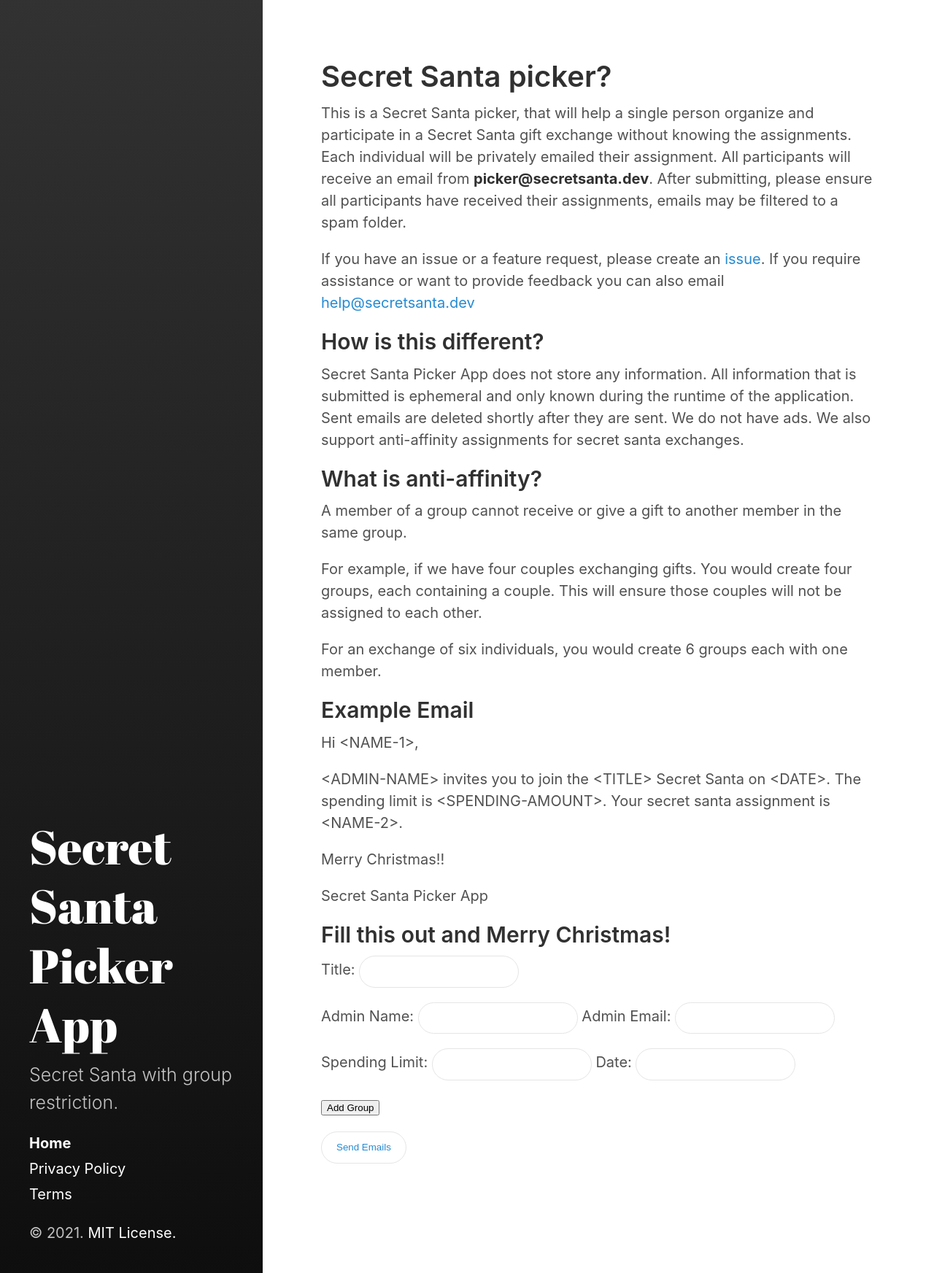
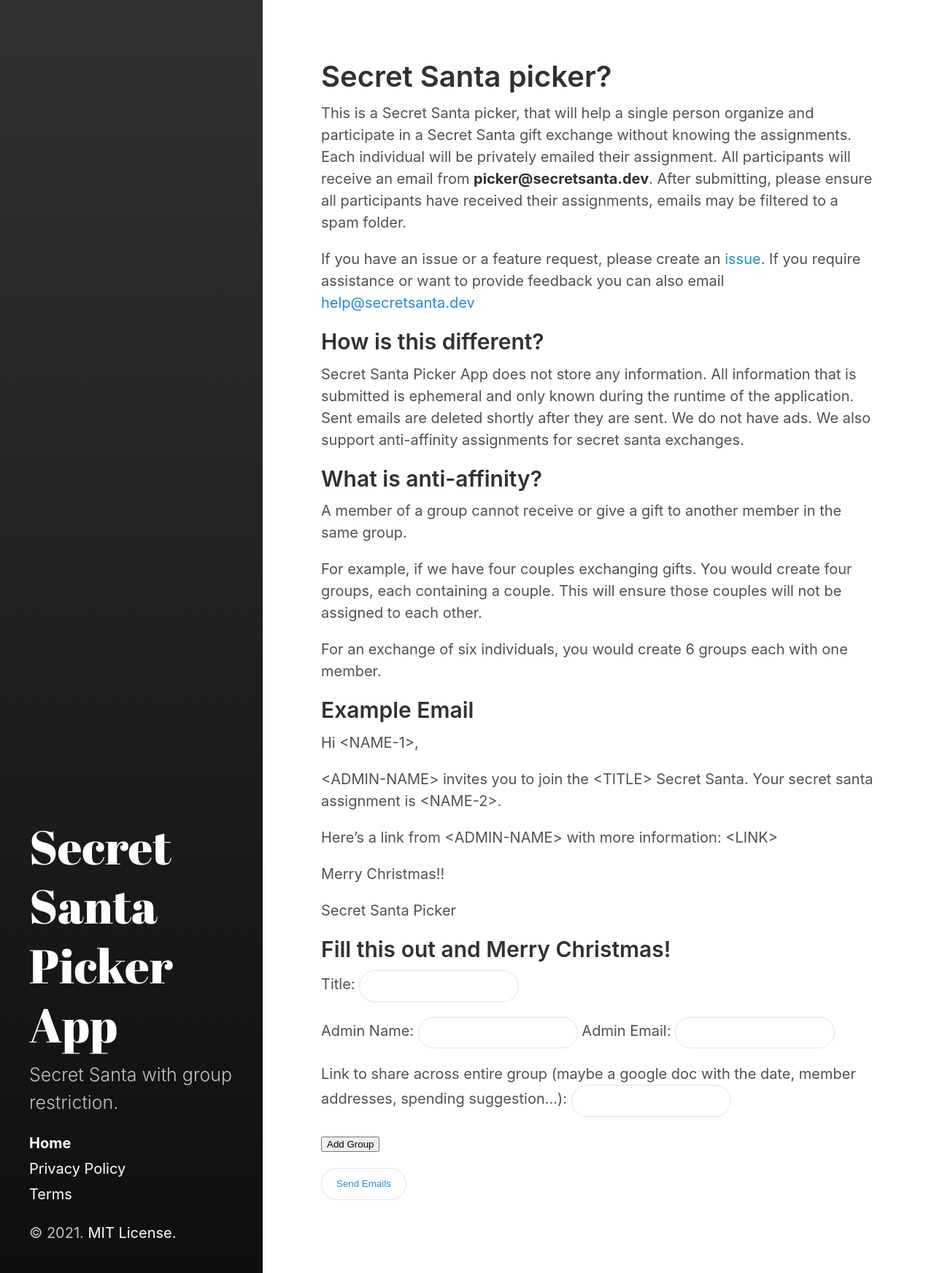
Before and after one commit to stephenrlouie/SecretSanta, a Jekyll site: the page built from index.md, in a window 1280 px wide. Shown: the whole page at 73% size. Built offline with Jekyll 4.4.1, drawn with Linux system fonts in a browser that asks for light colours.

Commit message:
share link in the email so admin can provide any additional information to all participants. Removed date, and spending field (#14)

```diff
--- a/_layouts/form.html
+++ b/_layouts/form.html
@@ -11,7 +11,7 @@ layout: default
     {{ content }}
     <p>Title: <input type="text" id="title"></p>
     <p>Admin Name: <input type="text" id="adminName">  Admin Email: <input type="text" id="adminEmail"></p>
-    <p>Spending Limit: <input type="text" id="spendingLimit">  Date: <input type="text" id="date"></p>
+    <p>Link to share across entire group (maybe a google doc with the date, member addresses, spending suggestion...): <input type="text" id="shareLink"></p>
     <div id=form>
     </div>
     <p><input type="button" onclick="addGroup()" value="Add Group"></p>
--- a/assets/js/secretSanta.js
+++ b/assets/js/secretSanta.js
@@ -16,25 +16,15 @@ function submitData() {
         return;
     }
 
-    spendingLimit = document.getElementById("spendingLimit").value.trim();
-    if (spendingLimit == "") {
-        alert("spending limit is empty");
-        return;
-    }
-
-    date = document.getElementById("date").value.trim();
-    if (date == ""){
-        alert("date is empty");
-        return;
-    }
-
     title = document.getElementById("title").value.trim();
     if (title == ""){
         alert("title is empty");
         return;
     }
 
-    obj = {"adminEmail": adminEmail, "adminName": adminName, "limit": spendingLimit, "date": date, "title": title};
+    shareLink = document.getElementById("shareLink").value.trim();
+
+    obj = {"adminEmail": adminEmail, "adminName": adminName, "title": title, "shareLink": shareLink};
 
     stuff = fetchMembers();
     if (stuff == false) {
--- a/index.md
+++ b/index.md
@@ -20,10 +20,12 @@ For an exchange of six individuals, you would create 6 groups each with one memb
 
 Hi \<NAME-1>,
 
-\<ADMIN-NAME> invites you to join the \<TITLE> Secret Santa on \<DATE>. The spending limit is \<SPENDING-AMOUNT>. Your secret santa assignment is \<NAME-2>.
+\<ADMIN-NAME> invites you to join the \<TITLE> Secret Santa. Your secret santa assignment is \<NAME-2>.
+
+Here's a link from \<ADMIN-NAME> with more information: \<LINK>
 
 Merry Christmas!!
 
-Secret Santa Picker App
+Secret Santa Picker
 
 ## Fill this out and Merry Christmas!
```
